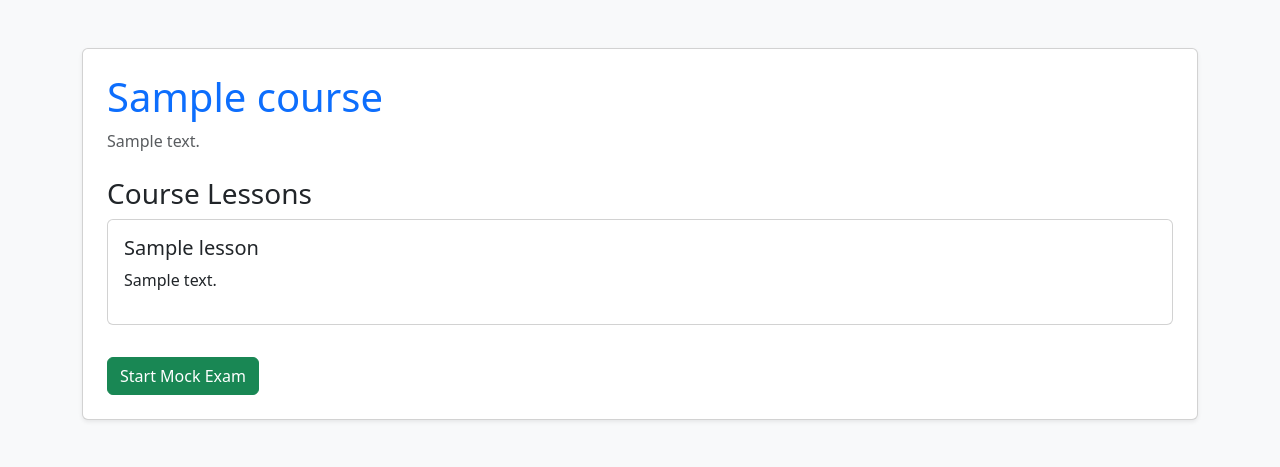
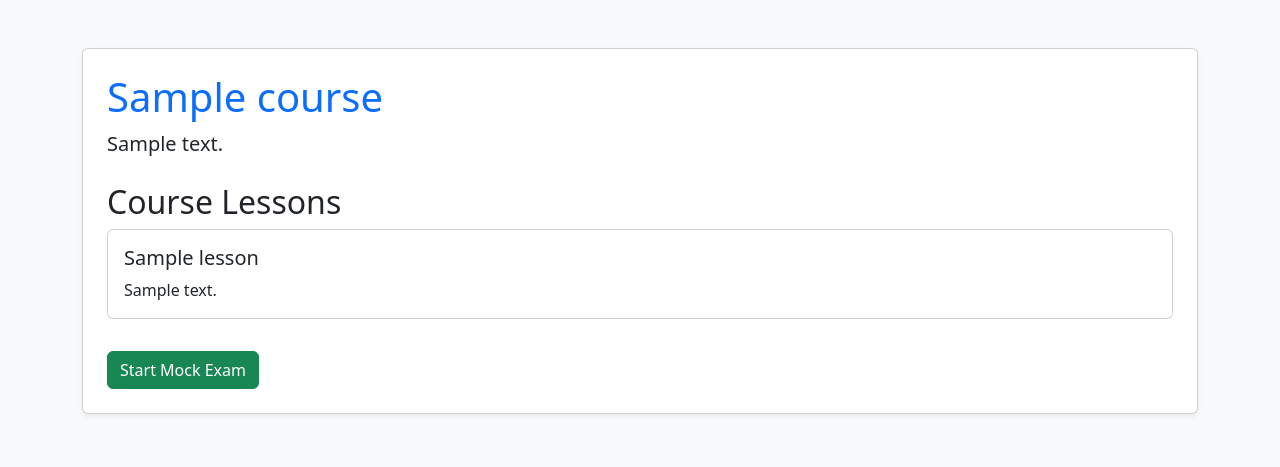
Before and after one commit to anikeett06/tfjzl-final-cloud-app-with-database, a Django app: template onlinecourse/templates/onlinecourse/course_details_bootstrap.html in a window 1280 px wide. Shown: the part 56-523 px from the top of the page. Run offline with Django 3.2, Linux system fonts and the light colour scheme; the template is opened without the code that fills it: most values are stand-ins (such as "Sample title", 1, 10 or a date in 2020).

Commit message:
Refactor course details template for better structure

```diff
--- a/onlinecourse/templates/onlinecourse/course_details_bootstrap.html
+++ b/onlinecourse/templates/onlinecourse/course_details_bootstrap.html
@@ -3,42 +3,46 @@
 <head>
     <meta charset="UTF-8">
     <meta name="viewport" content="width=device-width, initial-scale=1">
-    <title>Course Details</title>
-    <link href="https://cdn.jsdelivr.net/npm/bootstrap@5.3.3/dist/css/bootstrap.min.css" rel="stylesheet">
+    <title>{{ course.name }} - OnlineCourse</title>
+    <link
+        href="https://cdn.jsdelivr.net/npm/bootstrap@5.3.3/dist/css/bootstrap.min.css"
+        rel="stylesheet"
+    >
 </head>
 <body class="bg-light">
-
     <nav class="navbar navbar-dark bg-primary">
         <div class="container">
             <a class="navbar-brand" href="#">OnlineCourse</a>
         </div>
     </nav>
 
-<div class="container py-5">
+    <main class="container py-5">
         <div class="card shadow-sm">
             <div class="card-body p-4">
                 <h1 class="text-primary">{{ course.name }}</h1>
-            <p class="text-muted">{{ course.description }}</p>
+                <p class="lead">{{ course.description }}</p>
 
-            <h3 class="mt-4">Course Lessons</h3>
+                <h2 class="mt-4">Course Lessons</h2>
 
-            {% for lesson in course.lessons.all %}
+                {% for lesson in course.lesson_set.all %}
                     <div class="card mb-3">
                         <div class="card-body">
-                        <h5>{{ lesson.title }}</h5>
-                        <p>{{ lesson.content }}</p>
+                            <h5 class="card-title">{{ lesson.title }}</h5>
+                            <p class="card-text">{{ lesson.content }}</p>
                         </div>
                     </div>
                 {% empty %}
-                <p>No lessons have been added yet.</p>
+                    <p class="text-muted">No lessons have been added yet.</p>
                 {% endfor %}
 
-            <a href="{% url 'submit' course.id %}" class="btn btn-success mt-3">
+                <a
+                    href="{% url 'submit' course.id %}"
+                    class="btn btn-success mt-3"
+                >
                     Start Mock Exam
                 </a>
             </div>
         </div>
-</div>
-
+    </main>
 </body>
 </html>
```
Lines whose indentation alone changed are shown as unchanged.
